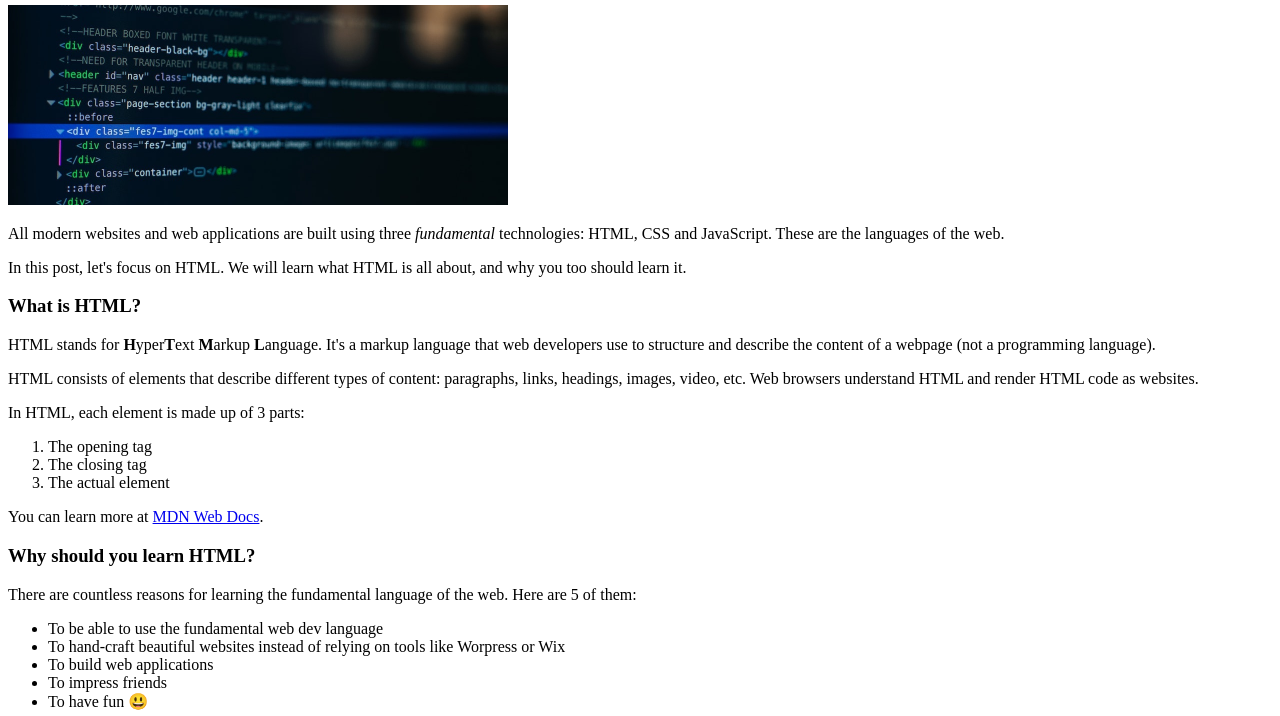
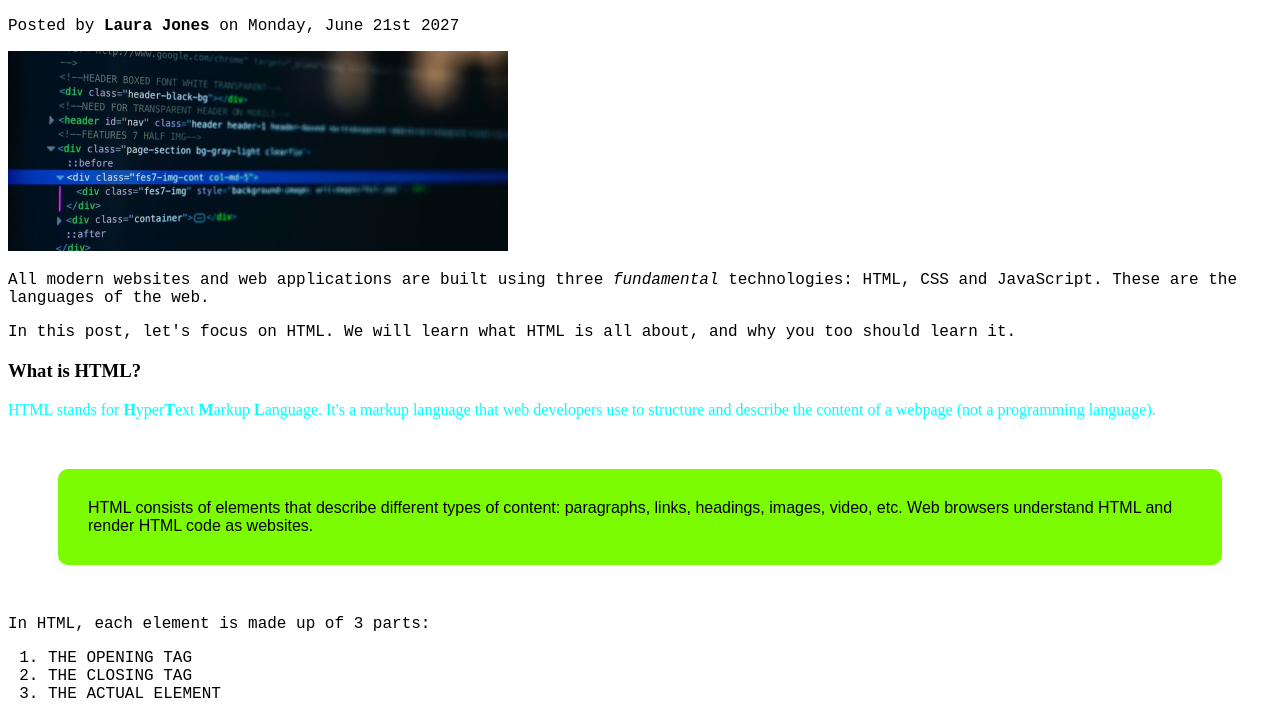
Before and after one commit to maddrills/HTML_CSS_practice, a plain HTML site: page starter/03-CSS-Fundamentals/index.html in a window 1280 px wide. Shown: the part 265-981 px from the top of the page. Drawn offline with Linux system fonts and the light colour scheme.

Commit message:
intro HTML CSS

```diff
--- a/starter/03-CSS-Fundamentals/index.html
+++ b/starter/03-CSS-Fundamentals/index.html
@@ -3,6 +3,7 @@
   <head>
     <meta charset="UTF-8" />
     <title>The Basic Language of the Web: HTML</title>
+    <link href="style.css" rel="stylesheet" />
   </head>
 
   <body>
@@ -60,13 +61,13 @@
       </p>
 
       <h3>What is HTML?</h3>
-      <p>
+      <p id="authoer">
         HTML stands for <strong>H</strong>yper<strong>T</strong>ext
         <strong>M</strong>arkup <strong>L</strong>anguage. It's a markup
         language that web developers use to structure and describe the content
         of a webpage (not a programming language).
       </p>
-      <p>
+      <p class="related-aauthor">
         HTML consists of elements that describe different types of content:
         paragraphs, links, headings, images, video, etc. Web browsers understand
         HTML and render HTML code as websites.
@@ -95,7 +96,7 @@
         web. Here are 5 of them:
       </p>
 
-      <ul>
+      <ul class="remove-style">
         <li>To be able to use the fundamental web dev language</li>
         <li>
           To hand-craft beautiful websites instead of relying on tools like
@@ -141,6 +142,9 @@
       </ul>
     </aside>
 
-    <footer>Copyright &copy; 2027 by The Code Magazine.</footer>
+    <footer>
+      Copyright &copy; 2027 by The Code Magazine.
+      <p>Hesoyam</p>
+    </footer>
   </body>
 </html>
--- /dev/null
+++ b/starter/03-CSS-Fundamentals/style.css
@@ -0,0 +1,62 @@
+/* Do not repeat yoursef */
+/* list selector */
+h1,
+li,
+p,
+h1,
+h2 {
+  font-family: "Courier New", Courier, monospace;
+}
+
+h1,
+li {
+  text-transform: uppercase;
+}
+
+/* desendent selector */
+/* changes the immediate child of footer p */
+/* not robust */
+/* we caan make it more robust by making a desendent1 desendent2 disendent3 ... */
+/* ed article header p to select p as the last child element with header -> aertical as its progressing parent */
+footer p {
+  color: brown;
+}
+
+/* selects all the p elements on the page */
+h1 {
+  color: blue;
+  font-family: 26px;
+  font-style: italic;
+  text-align: center;
+}
+
+/* selects all the p elements on the page */
+h2 {
+  font-size: 40px;
+}
+
+/* selects all the p elements on the page */
+/* p {
+  font-size: 22px;
+  /* line height will be 1.5 times the text height
+  line-height: 1.5;
+} */
+
+/* note how we dont apply the stype on the ul or li */
+.remove-style {
+  /* removes default styling */
+  list-style: none;
+}
+
+#authoer {
+  font-family: "Times New Roman", Times, serif;
+  color: aqua;
+}
+
+.related-aauthor {
+  font-family: Arial, Helvetica, sans-serif;
+  background-color: lawngreen;
+  padding: 30px;
+  border-radius: 10px;
+  margin: 50px;
+}
```
